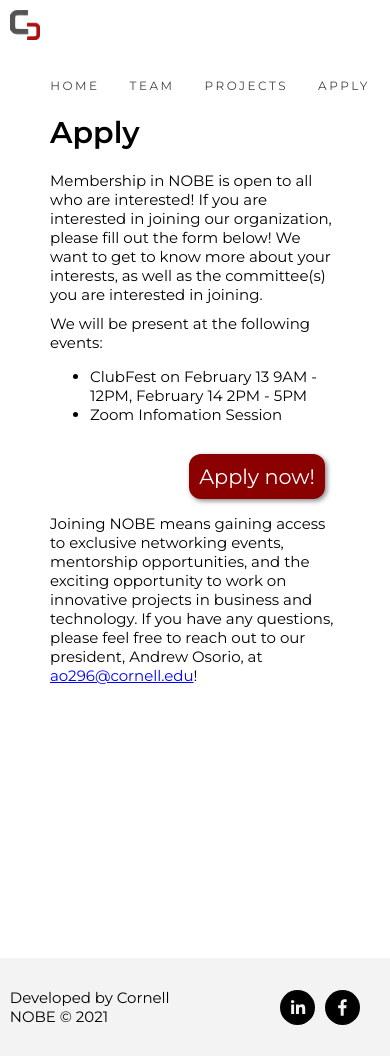
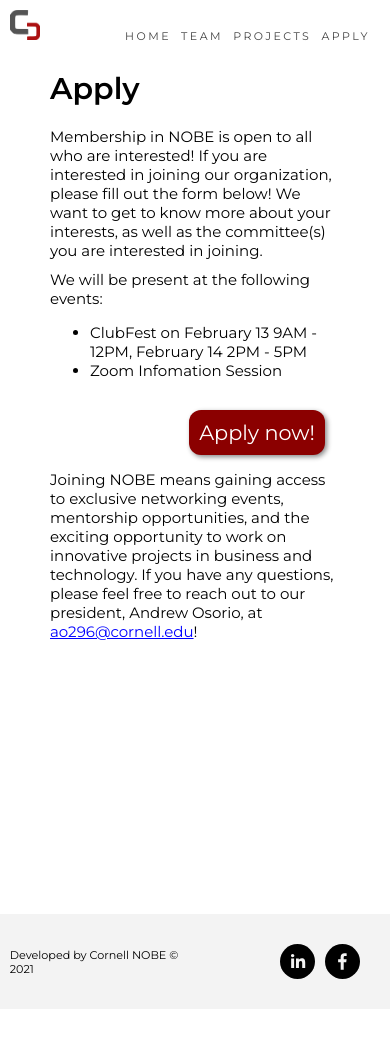
Before and after one commit to triple-jay/nobe-website, a Next.js app: page /apply in a window 390 px wide. After the commit the page ends 1009 px from the top, so only its background shows below. Built offline with nearby package versions, Linux system fonts and the light colour scheme.

Commit message:
Mobile fixes

```diff
--- a/components/footer.module.scss
+++ b/components/footer.module.scss
@@ -32,3 +32,9 @@
     margin-right: 10px;
     float: right;
 }
+
+@media only screen and (max-width: 600px) {
+    .footer_wrapper {
+        font-size: 0.7rem;
+    }
+  }
--- a/components/navbar.module.scss
+++ b/components/navbar.module.scss
@@ -91,11 +91,11 @@
   }
 
   .nav_bar a {
-    font-size: 12px;
+    font-size: 11px;
   }
 
   .nav_item {
-    margin-left: 30px;
+    margin-left: 15px;
   }
 }
 
@@ -106,4 +106,8 @@
     height: 30px;
     margin: 10px;
   }
+
+  .nav_item {
+    margin-left: 10px;
+  }
 }
```
Also changed, not shown: pages/team.module.scss (+9 -0 lines).
